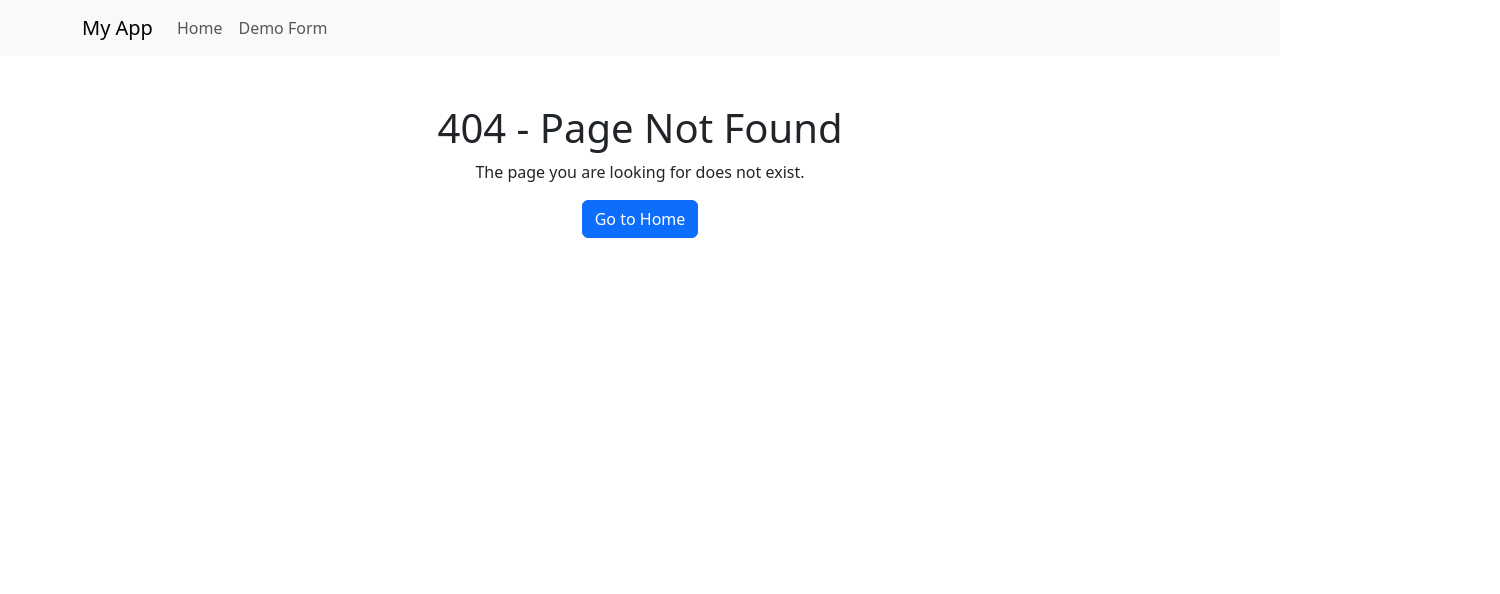
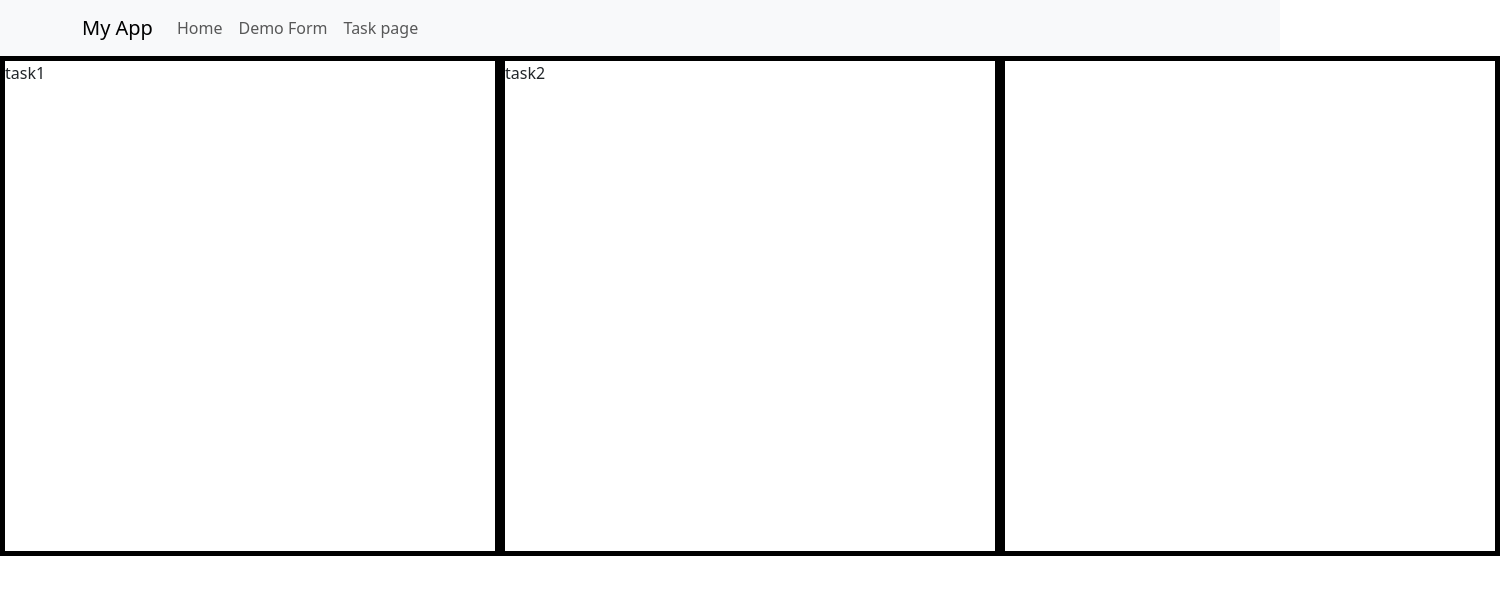
Before and after one commit to PovilasPliuskus/PSK, a React (Vite) app in the folder Client/: page /task-page in a window 1280 px wide. Before the commit this address had no page. Shown: the top 594 px of the page, 1500 px wide, since content can reach past the window. Built offline with nearby package versions, Linux system fonts and the light colour scheme.

Commit message:
Refined the drag and drop boards

```diff
--- a/Client/src/App.tsx
+++ b/Client/src/App.tsx
@@ -2,6 +2,8 @@ import React from 'react';
 import { BrowserRouter as Router, Routes, Route, Link } from 'react-router-dom';
 import { Container, Navbar, Nav } from 'react-bootstrap';
 import DemoForm from './components/domain/Demo';
+import TaskPage from './components/domain/TaskBoardViewPage';
+import TaskBoardViewPage from './components/domain/TaskBoardViewPage';
 
 // Home Page Component
 const HomePage: React.FC = () => {
@@ -45,6 +47,9 @@ function App() {
                 <Nav.Link as={Link} to="/demo-form">
                   Demo Form
                 </Nav.Link>
+                <Nav.Link as={Link} to="/task-page">
+                  Task page
+                </Nav.Link>
               </Nav>
             </Navbar.Collapse>
           </Container>
@@ -54,6 +59,7 @@ function App() {
         <Routes>
           <Route path="/" element={<HomePage />} />
           <Route path="/demo-form" element={<DemoForm />} />
+          <Route path="/task-page" element={<TaskBoardViewPage />} />
           <Route path="*" element={<NotFoundPage />} />
         </Routes>
       </div>
--- /dev/null
+++ b/Client/src/components/domain/Board.tsx
@@ -0,0 +1,34 @@
+import { useDrop } from "react-dnd";
+import Task from "./Task";
+import { BoardProp, ITask } from "./Interfaces";
+
+const board: React.FC<BoardProp> = ({boardType, onTaskDrop , taskList}) => {
+    const [{isOver}, drop] = useDrop(() => ({
+        accept: "task",
+        drop: (item: { task: ITask }, monitor) => {
+            onTaskDrop(item, boardType);
+            },
+        collect: (monitor) => ({
+            isOver: !!monitor.isOver(),
+        }),
+    }))
+
+    return (
+        <div>
+            <div
+            ref={drop}
+            className='Board'
+            style={{border: "5px solid black",
+            height: "500px", width: "500px"}}
+            >
+                {taskList.map((task) => {
+                    return (
+                        <Task key={task.Id} task={task}></Task>
+                    )
+                })}
+            </div>
+        </div>
+    )
+}
+
+export default board;
--- /dev/null
+++ b/Client/src/components/domain/Interfaces.tsx
@@ -0,0 +1,21 @@
+export interface ITask {
+    Id: number,
+    CreatedAt: string,
+    UpdatedAt: string,
+    Name: string,
+    CreatedByUserId: number,
+    WorkspaceId: number,
+    AssignedToUserId: number,
+    DueDate: string,
+    Description: string,
+    Status: string,
+    Estimate: string,
+    Type: string,
+    Priority: string
+}
+
+export interface BoardProp {
+    boardType: string;
+    onTaskDrop: (task: ITask, boardType: string) => void;
+    taskList: ITask[];
+}
--- /dev/null
+++ b/Client/src/components/domain/Task.tsx
@@ -0,0 +1,20 @@
+import { useDrag } from "react-dnd";
+import { TaskProp } from "./Interfaces";
+
+const Task = ({task}: {task: TaskProp}) => {
+    const [{isDragging}, drag] = useDrag(() => ({
+        type: "task",
+        item: {id: task.Id},
+        collect: (monitor) => ({
+            isDragging: !!monitor.isDragging(),
+        }),
+    }));
+    return (
+        <div
+        ref={drag}
+        style={{border: isDragging ? "5px solid pink" : "0px"}}
+        >{task.Name}</div>
+    )
+}
+
+export default Task;
--- /dev/null
+++ b/Client/src/components/domain/TaskBoardViewPage.tsx
@@ -0,0 +1,80 @@
+import { DndProvider } from 'react-dnd';
+import { HTML5Backend } from 'react-dnd-html5-backend';
+import { useState } from 'react';
+import Board from './Board';
+import { ITask } from './Interfaces';
+
+const TaskBoardViewPage = () => {
+    return (
+        <DndProvider backend={HTML5Backend}>
+            <TaskBoardView></TaskBoardView>
+        </DndProvider>
+    )
+}
+
+
+const taskList = [
+    {
+        Id: 1,
+        CreatedAt: "03/30/2020 14:45:00",
+        UpdatedAt: "03/30/2020 14:45:00",
+        Name: "task1",
+        CreatedByUserId: 1,
+        WorkspaceId: 1,
+        AssignedToUserId: 1,
+        DueDate: "03/30/2025 14:45:00",
+        Description: "task 1 description",
+        Status: "todo",
+        Estimate: "idk",
+        Type: "idk",
+        Priority: "Medium"
+    },
+    {
+        Id: 2,
+        CreatedAt: "03/30/2020 14:45:00",
+        UpdatedAt: "03/30/2020 14:45:00",
+        Name: "task2",
+        CreatedByUserId: 2,
+        WorkspaceId: 1,
+        AssignedToUserId: 2,
+        DueDate: "03/20/2026 4:45:00",
+        Description: "task 2 description",
+        Status: "inprogress",
+        Estimate: "idk",
+        Type: "idk",
+        Priority: "Medium"
+    }
+]
+
+const TaskBoardView = () => {
+    const [tasks, setTasks] = useState<ITask[]>(taskList);
+
+    const handleTaskDrop  = (newTask : ITask, boardType : string) => {
+        setTasks(prevTasks =>
+            prevTasks.map(task =>
+                task.Id === newTask.Id ? {...task, Status: boardType} : task
+            )
+        );
+    }
+
+    return (
+        <div style={{ display: "flex" }}>
+            <Board
+                boardType={"todo"}
+                onTaskDrop={handleTaskDrop}
+                taskList={tasks.filter((task) => task.Status === "todo" ? true : false)}></Board>
+            <Board
+                boardType={"inprogress"}
+                onTaskDrop={handleTaskDrop}
+                taskList={tasks.filter((task) => task.Status === "inprogress" ? true : false)}></Board>
+            <Board
+                boardType={"done"}
+                onTaskDrop={handleTaskDrop}
+                taskList={tasks.filter((task) => task.Status === "done" ? true : false)}></Board>
+
+        </div>
+
+    )
+}
+
+export default TaskBoardViewPage;
```
